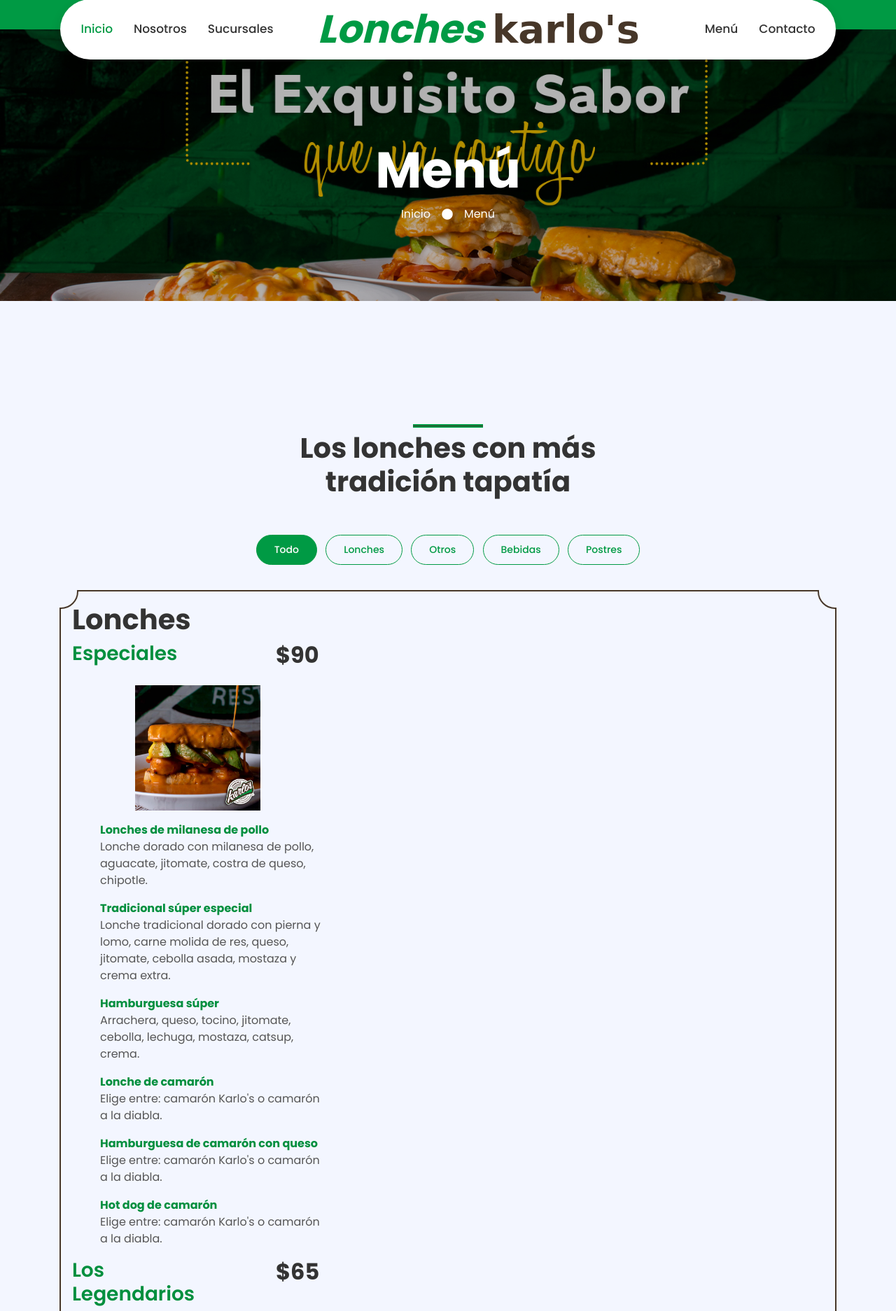
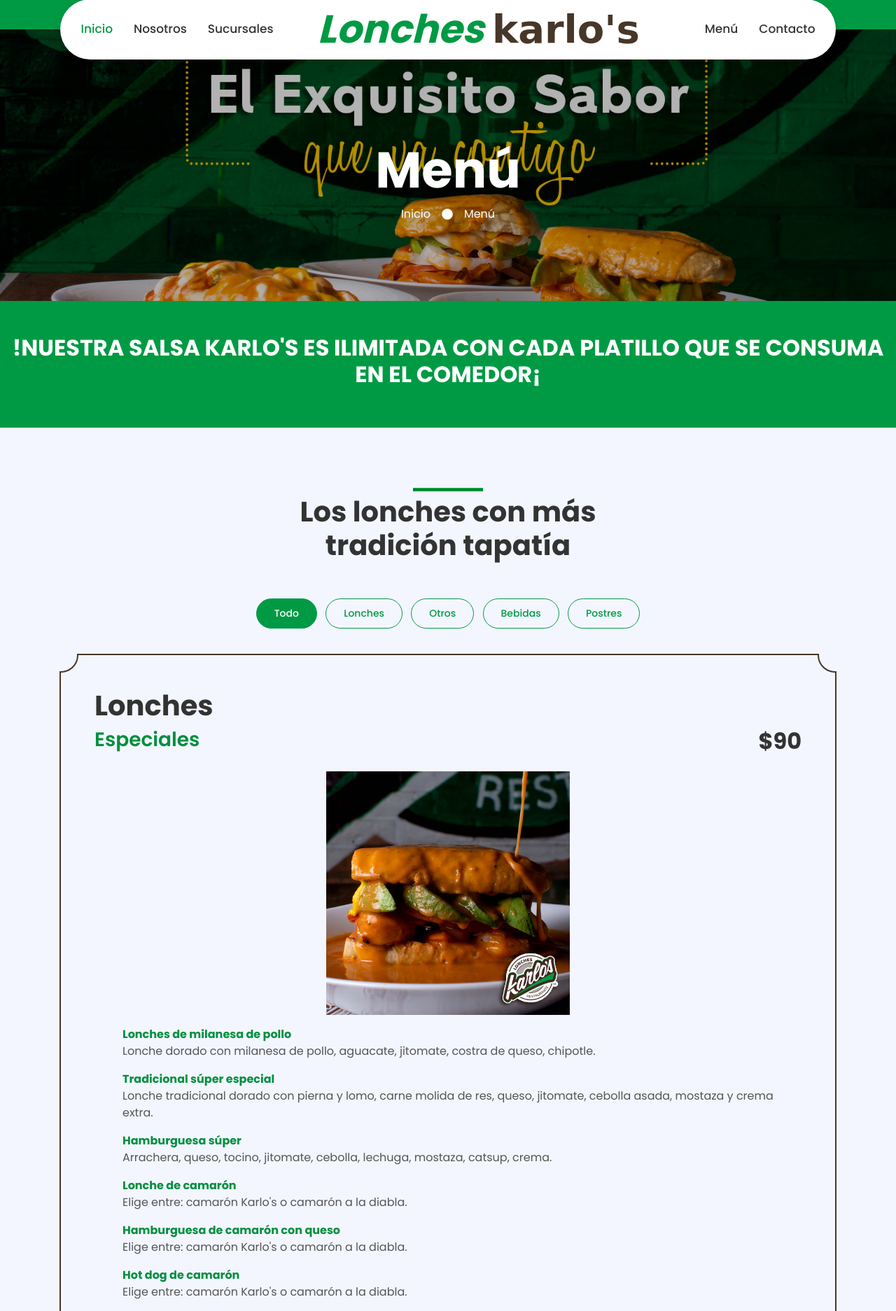
Before and after one commit to nightfury-04/loncheskarlos, a PHP site: page /menu.php in a window 1280 px wide. Shown: the part 57-1930 px from the top of the page at 70% size. Run offline with PHP 8.4, Linux system fonts and the light colour scheme; style sheets or scripts are compiled from the project's sources; some libraries are stand-ins or nearby versions; some web fonts are replaced.

Commit message:
Finish menu

```diff
--- a/components/header.php
+++ b/components/header.php
@@ -27,7 +27,12 @@
 </head>
 
 <body>
-  <div class="jumbotron jumbotron-fluid <?php echo $headerPage; ?>" style="margin-bottom: 90px;">
+  <?php
+      if (!isset($marginBottom)) {
+          $marginBottom = 90;
+      }
+  ?>
+  <div class="jumbotron jumbotron-fluid <?php echo $headerPage; ?>" style="margin-bottom: <?php echo $marginBottom; ?>px;">
     <div class="container text-center py-5">
       <h1 class="text-white display-3 mt-lg-5"><?php echo $title; ?></h1>
       <div class="d-inline-flex align-items-center text-white">
--- a/components/menuSections.php
+++ b/components/menuSections.php
@@ -2,7 +2,7 @@
 
 echo <<< EOT
         <div class="row m-0 mb-4 portfolio-container">
-            <div class="portfolio-item lunch p-3">
+            <div class="portfolio-item lunch p-5">
                 <div class="inner">
                     <div class="circle top-left"></div>
                     <div class="circle top-right"></div>
@@ -11,19 +11,19 @@ echo <<< EOT
 
                     <h1 class="lunch-title">Lonches</h1>
 
-                    <div class="col-lg-4 col-md-6 p-0">
+                    <div class="col-12 p-0">
                         <div class="position-relative overflow-hidden">
                             <div class="row justify-content-between">
-                                <div class="col-5">
+                                <div class="col-auto">
                                 <h3 class="menu">Especiales</h3>
                                 </div>
-                                <div class="col-3">
+                                <div class="col-auto">
                                 <h2>$90</h2>
                                 </div>
                             </div>
 
                             <div class="img-container">
-                                <img src="./img/menu/lonche-especial.jpg" alt="" class="img-fluid pt-3 pb-3 w-50" />
+                                <img src="./img/menu/lonche-especial.jpg" alt="" class="img-fluid pt-3 pb-3" style="height:380px" />
                             </div>
                             <ol>
                                 <p> <b class="menu">Lonches de milanesa de pollo</b>
@@ -54,18 +54,18 @@ echo <<< EOT
                         </div>
                     </div>
 
-                    <div class="col-lg-4 col-md-6 p-0">
+                    <div class="col-12 p-0 mt-5">
                         <div class="position-relative overflow-hidden">
                             <div class="row justify-content-between">
-                                    <div class="col-5">
+                                    <div class="col-auto">
                                         <h3 class="menu">Los Legendarios</h3>
                                     </div>
-                                    <div class="col-3">
+                                    <div class="col-auto">
                                         <h2>$65</h2>
                                     </div>
                             </div>
                             <div class="img-container">
-                                <img src="./img/menu/lonche-legendario.jpg" alt="" class="img-fluid pt-3 pb-3 w-50" />
+                                <img src="./img/menu/lonche-legendario.jpg" alt="" class="img-fluid pt-3 pb-3" style="height:380px" />
                             </div>
                             <ol>
                                 <p> <b class="menu">Lonche tradicional</b>
@@ -84,20 +84,20 @@ echo <<< EOT
                         </div>
                     </div>
 
-                    <div class="col-lg-4 col-md-6 p-0">
+                    <div class="col-12 p-0 mt-5">
                         <div class="position-relative overflow-hidden">
 
                             <div class="row justify-content-between">
-                                <div class="col-5">
+                                <div class="col-auto">
                                     <h3 class="menu">Favoritos</h3>
                                 </div>
-                                <div class="col-3">
+                                <div class="col-auto">
                                     <h2>$75</h2>
                                 </div>
                             </div>
 
                             <div class="img-container">
-                                <img src="./img/menu/lonche-favorito.jpg" alt="" class="img-fluid pt-3 pb-3 w-50" />
+                                <img src="./img/menu/lonche-favorito.jpg" alt="" class="img-fluid pt-3 pb-3" style="height:380px" />
                             </div>
                             <ol>
                                 <p> <b class="menu">Lonche de cochinita</b>
@@ -120,14 +120,13 @@ echo <<< EOT
                         </div>
                     </div>
                 </div>
-
             </div>
         </div>
     EOT;
 
 echo <<< EOT
     <div class="row m-0 mb-4 portfolio-container">
-        <div class="portfolio-item other p-3 w-100">
+        <div class="portfolio-item other p-5 w-100">
             <div class="inner">
                 <div class="circle top-left"></div>
                 <div class="circle top-right"></div>
@@ -135,20 +134,20 @@ echo <<< EOT
                 <div class="circle bottom-right"></div>
 
                 <h1 class="other-title">Otros</h1>
-                <div class="col-lg-4 col-md-6 p-0">
+                <div class="col-12 p-0">
                     <div class="position-relative overflow-hidden">
 
                         <div class="row justify-content-between">
-                            <div class="col-5">
+                            <div class="col-auto">
                                 <h3 class="menu">¡No todo es lonche!</h3>
                             </div>
-                            <div class="col-3">
+                            <div class="col-auto">
                                 <h2>$55</h2>
                             </div>
                         </div>
 
                         <div class="img-container">
-                            <img src="./img/menu/hot-dog.jpg" alt="" class="img-fluid pt-3 pb-3 w-50" />
+                            <img src="./img/menu/hot-dog.jpg" alt="" class="img-fluid pt-3 pb-3" style="height:380px" />
                         </div>
                         <ol>
                             <p> <b class="menu">Hamburguesa</b>
@@ -167,7 +166,7 @@ echo <<< EOT
     </div>
 
     <div class="row m-0 mb-4 portfolio-container">
-        <div class="portfolio-item dessert p-3 w-100">
+        <div class="portfolio-item dessert p-5 w-100">
             <div class="inner">
                 <div class="circle top-left"></div>
                 <div class="circle top-right"></div>
@@ -175,18 +174,18 @@ echo <<< EOT
                 <div class="circle bottom-right"></div>
 
                 <div class="row justify-content-between">
-                    <div class="col-5">
+                    <div class="col-auto">
                         <h1 class="other-title">Postres</h1>
                     </div>
-                    <div class="col-3">
+                    <div class="col-auto">
                         <h2>$55</h2>
                     </div>
                 </div>
 
                 <div class="img-container">
-                    <img src="./img/menu/postre.jpg" alt="" class="img-fluid pt-3 pb-3 w-50" />
+                    <img src="./img/menu/postre.jpg" alt="" class="img-fluid pt-3 pb-3" style="height:380px" />
                 </div>
-                <div class="col-lg-4 col-md-6 p-0">
+                <div class="col-12 p-0">
                     <div class="position-relative overflow-hidden">
                         <ol>
                             <p> <b class="menu">Flan</b>
@@ -202,7 +201,7 @@ echo <<< EOT
     </div>
 
     <div class="row m-0 portfolio-container">
-        <div class="portfolio-item drink p-3 w-100">
+        <div class="portfolio-item drink p-5 w-100">
             <div class="inner">
                 <div class="circle top-left"></div>
                 <div class="circle top-right"></div>
@@ -211,10 +210,10 @@ echo <<< EOT
 
                 <h1 class="other-title">Bebidas</h1>
                 <div class="img-container">
-                    <img src="./img/menu/bebida-cerveza.jpg" alt="" class="img-fluid pt-3 pb-3 w-50" />
+                    <img src="./img/menu/bebida-cerveza.jpg" alt="" class="img-fluid pt-3 pb-3" style="height:380px" />
                 </div>
 
-                <div class="col-lg-4 col-md-6 p-0">
+                <div class="col-12 p-0">
                     <div class="position-relative overflow-hidden">
 
                         <ol>
@@ -231,16 +230,16 @@ echo <<< EOT
                     </div>
                 </div>
 
-                <div class="col-lg-4 col-md-6 p-0">
+                <div class="col-12 p-0">
                     <div class="img-container">
-                        <img src="./img/menu/bebida-fresca.jpg" alt="" class="img-fluid pt-3 pb-3 w-50" />
+                        <img src="./img/menu/bebida-fresca.jpg" alt="" class="img-fluid pt-3 pb-3" style="height:380px" />
                     </div>
                     <div class="position-relative overflow-hidden">
                         <ol>
                             <p> <b class="menu">Chaparrita $25</b></p>
 
                             <div class="row justify-content-between">
-                                <div class="col-5">
+                                <div class="col-auto">
                                     <p>
                                         <b class="menu">Agua fresca embotellada</b>
                                         <br> Horchata, Horchata Fresa y Jamaica.
@@ -255,7 +254,7 @@ echo <<< EOT
                                     </p>
                                     <p> <b class="menu">Agua natural</b></p>
                                 </div>
-                                <div class="col-3">
+                                <div class="col-auto">
                                     <h2>$35</h2>
                                 </div>
                             </div>
--- a/menu.php
+++ b/menu.php
@@ -37,9 +37,17 @@
     $headerPage = "header-menu";
     $title = "Menú";
     $subtitle = "Menú";
+    $marginBottom = 0;
     include './components/header.php'
     ?>
 
+    <div class="extra container text-center col-12 py-5">
+        <div class="row">
+            <div class="col-12">
+                <h2 style="color: white;">!NUESTRA SALSA KARLO'S ES ILIMITADA CON CADA PLATILLO QUE SE CONSUMA EN EL COMEDOR¡</h2>
+            </div>
+        </div>
+    </div>
 
     <!-- Portfolio Start -->
     <div class="container-fluid py-5 px-0">
@@ -71,7 +79,7 @@
     <div class="circle-extra">
         <h2 style="color: white;">$25</h2>
     </div>
-    <div class="extra container text-center">
+    <div class="extra container text-center col-12 py-2">
         <div class="row">
             <div class="col-12">
                 <h2 style="color: white;">Extras</h2>
@@ -95,7 +103,7 @@
 
 
     <!-- Footer Start -->
-    <div class="container-fluid footer bg-light py-5" style="margin-top: 90px;">
+    <div class="container-fluid footer bg-light py-5" style="">
         <div class="container text-center py-5">
             <div class="row">
                 <div class="col-12 mb-4">
--- a/scss/style.scss
+++ b/scss/style.scss
@@ -374,17 +374,14 @@ h6,
 }
 
 .extra {
-    position: absolute;
-    bottom: auto;
-    right: 0;
-    left: 0;
-    background-color: #009A44;
+    background-color: $primary;
     margin: 0;
     width: 100%;
+    padding-top: 24px;
 }
 
 .circle-extra {
-    background: green;
+    background: $primary;
     border-radius: 50%;
 	height: 100px;
     width: 100px;
@@ -393,7 +390,7 @@ h6,
 	align-items: center;
 	text-align: center;
     margin: 0px auto;
-    padding: 3%;
+    margin-bottom: -40px;
 }
 
 .portfolio-item .portfolio-btn {
@@ -515,6 +512,14 @@ h6,
     list-style-type: none;
 }
 
+.absolute {
+    position: absolute;
+}
+
+.relative {
+    position: relative;
+}
+
 @media (max-width: 575.98px) {
     .footer .border-right {
         border-right: none !important;
```
